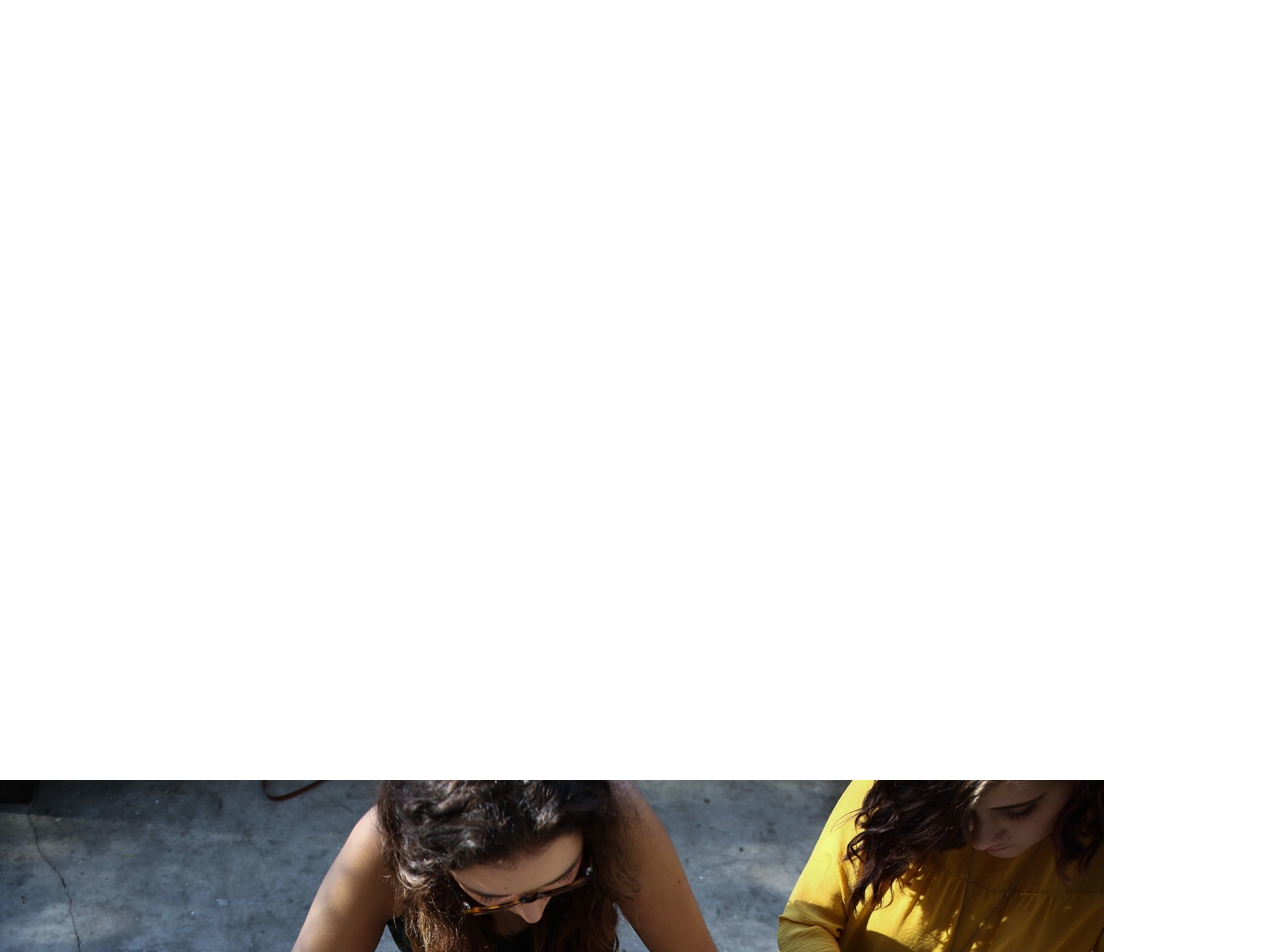
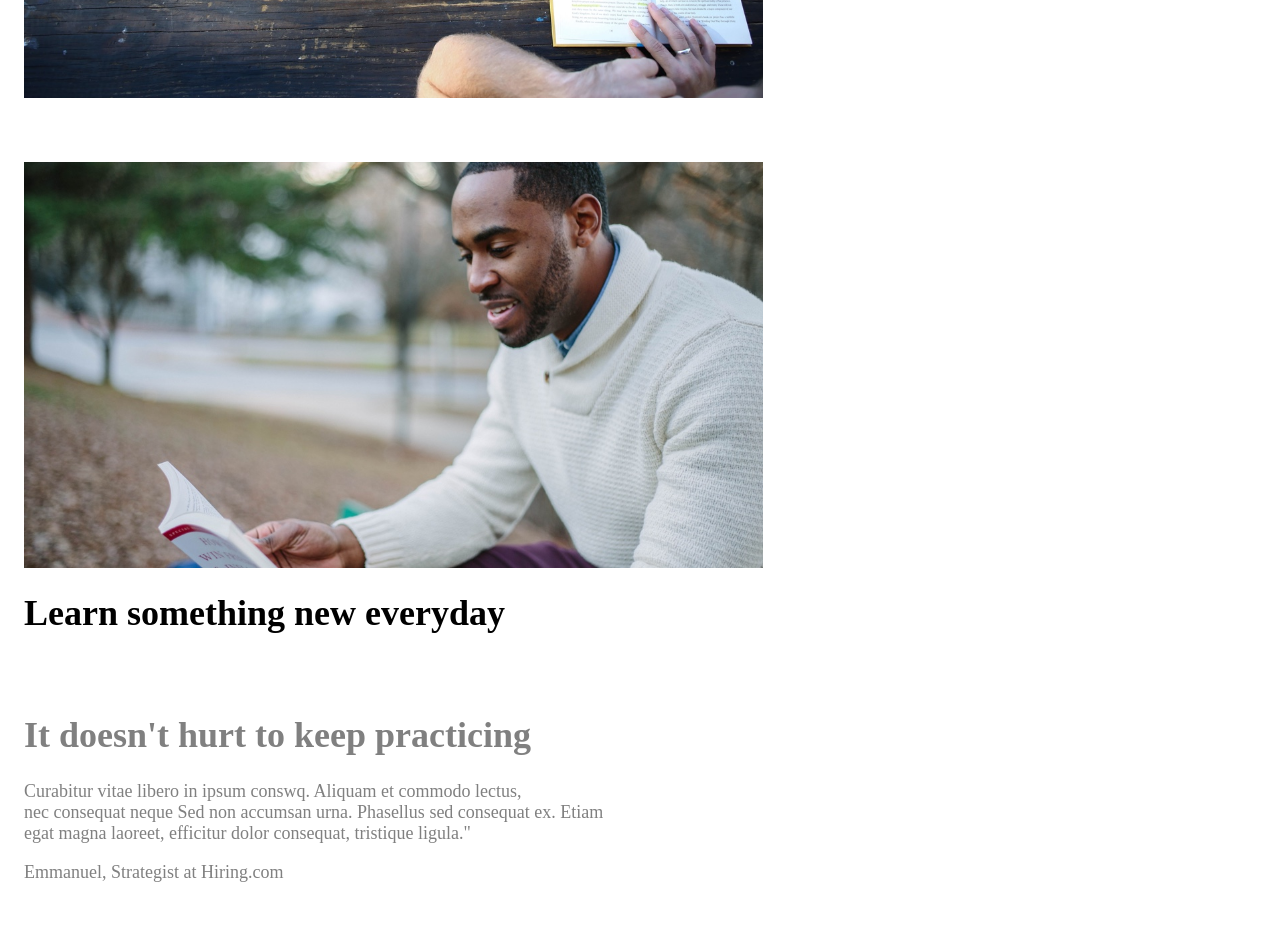
Before and after one commit to coderook229/Colmar-Academy, a plain HTML site: page index.html in a window 1280 px wide. Shown: the part 660-1612 px from the top of the page. After the commit the page ends 1561 px from the top, so only its background shows below. Drawn offline with Linux system fonts and the light colour scheme.

Commit message:
working on my positioning

```diff
--- a/index.html
+++ b/index.html
@@ -5,7 +5,7 @@
     <link href="resources/css/style.css" type="text/css" rel="stylesheet">
   </head>
   <body>
-
+<!-- Header Content -->
     <header>
       <nav class="container">
         <div class= "logo">
@@ -23,14 +23,29 @@
               </div>
       </nav>
     </header>
-
+<!-- Main Content -->
     <div class="image-container">
-      <div class="banner">
+      <div class="content">
         <img src="resources/images/banner.jpg">
       </div>
     </div>
 
+    <div class="image-container">
+      <div class="content">
+        <img src="resources/images/information-main.jpg">
+          <h1>Learn something new everyday</h1>
+      </div>
+    </div>
 
+    <div class="title">
+      <h1>It doesn't hurt to keep practicing</h1>
+
+      <p class="paragraph">Curabitur vitae libero in ipsum conswq. Aliquam et commodo lectus, <br>
+        nec consequat neque Sed non accumsan urna. Phasellus sed consequat ex. Etiam <br>
+        egat magna laoreet, efficitur dolor consequat, tristique ligula." </p>
+
+      <p class="name">Emmanuel, Strategist at Hiring.com</p>
+    </div>
 
   </body>
 </html>
--- a/resources/css/style.css
+++ b/resources/css/style.css
@@ -8,7 +8,7 @@ html, body {
 /* Header Section */
 
 header {
-  height: 80rem;
+  height: 10rem;
   width: 100%;
 }
 
@@ -40,8 +40,25 @@ nav li {
   color: gray;
   text-align: right;
   justify-content: space-between;
+  padding-right: 16px;
+
 }
 
 .truncated-menu {
    display: none;
 }
+/* Image content */
+
+.image-container img {
+ display: block;
+  width: 60%;
+}
+
+.content {
+  padding: 32px 24px;
+}
+
+.title {
+  color: gray;
+  padding-left: 24px;
+}
```
